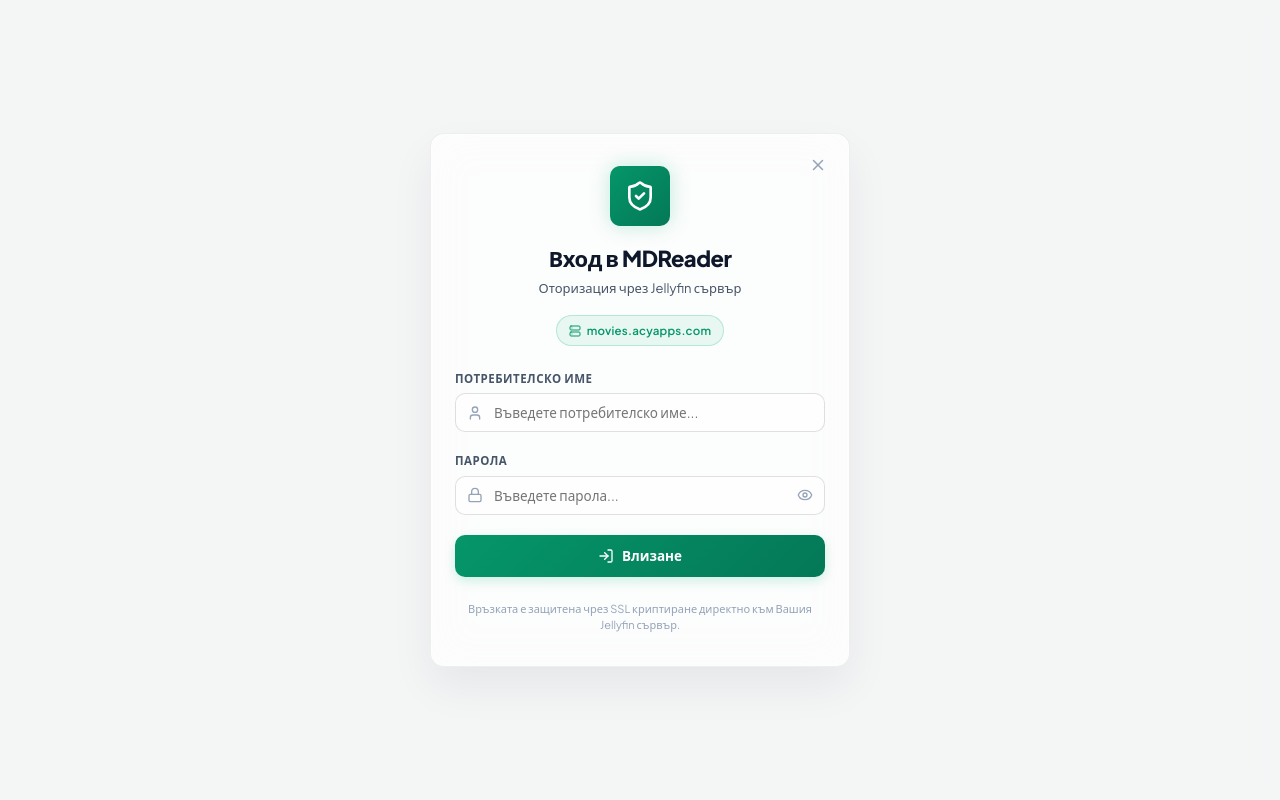
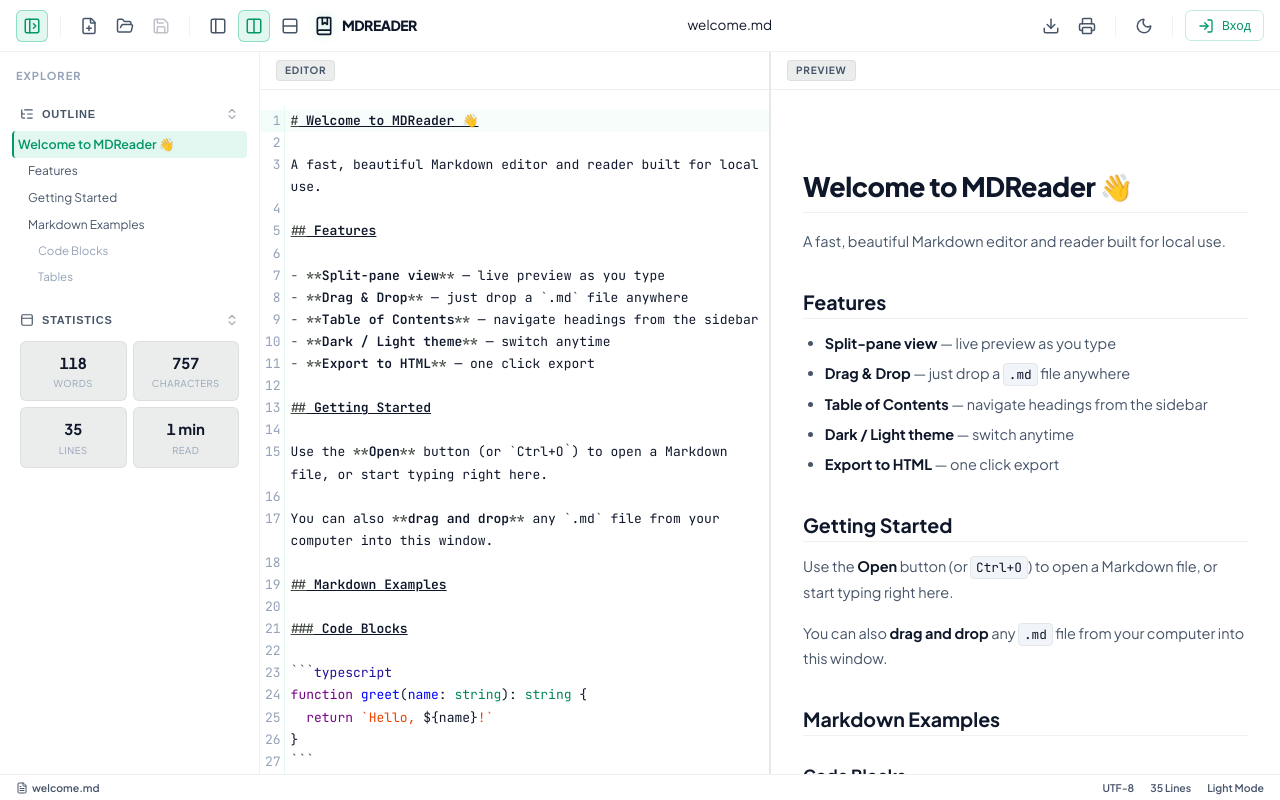
Before and after one commit to ripper8/md-reader, a React (Vite) app: page / in a window 1280 px wide. Built offline with nearby package versions, Linux system fonts and the light colour scheme.

Commit message:
feat: integrate Dashboard, Login modal, and auto-save in App.tsx

```diff
--- a/src/App.tsx
+++ b/src/App.tsx
@@ -1,12 +1,21 @@
 import { useCallback, useEffect, useRef, useState } from 'react'
-import { FileText, Upload, BookMarked, FolderOpen } from 'lucide-react'
+import { FileText, Upload } from 'lucide-react'
 import Toolbar from './components/Toolbar'
 import type { ViewMode } from './types'
 import Sidebar from './components/Sidebar'
 import Editor from './components/Editor'
 import Preview from './components/Preview'
 import Login from './components/Login'
+import Dashboard from './components/Dashboard'
 import { parseMarkdown } from './utils/markdown'
+import {
+  getHistory,
+  saveToHistory,
+  removeFromHistory,
+  togglePinHistory,
+  mergeAnonymousHistory
+} from './utils/history'
+import type { HistoryItem } from './utils/history'
 import './index.css'
 
 const DEFAULT_CONTENT = `# Welcome to MDReader 👋
@@ -68,25 +77,49 @@
 
 export default function App() {
   const { isDark, toggle: toggleTheme } = useTheme()
-  const [jellyfinToken, setJellyfinToken] = useState<string | null>(() => {
-    return localStorage.getItem('jellyfin-token')
-  })
   const [jellyfinUser, setJellyfinUser] = useState<string | null>(() => {
     return localStorage.getItem('jellyfin-username')
   })
+  const [history, setHistory] = useState<HistoryItem[]>(() => {
+    return getHistory(localStorage.getItem('jellyfin-username'))
+  })
+  const [isLoginOpen, setIsLoginOpen] = useState(false)
+
+  // Update history list when the active user changes
+  useEffect(() => {
+    setHistory(getHistory(jellyfinUser))
+  }, [jellyfinUser])
 
   const handleLoginSuccess = (token: string, username: string) => {
+    // Merge anonymous history entries into the user's history
+    mergeAnonymousHistory(username)
+
     localStorage.setItem('jellyfin-token', token)
     localStorage.setItem('jellyfin-username', username)
-    setJellyfinToken(token)
     setJellyfinUser(username)
   }
 
   const handleLogout = () => {
     localStorage.removeItem('jellyfin-token')
     localStorage.removeItem('jellyfin-username')
-    setJellyfinToken(null)
     setJellyfinUser(null)
+  }
+
+  const handleSelectHistoryFile = (fileContent: string, name: string) => {
+    fileHandleRef.current.handle = null
+    setContent(fileContent)
+    setFileName(name)
+    setIsModified(false)
+  }
+
+  const handleDeleteHistoryFile = (id: string) => {
+    const updated = removeFromHistory(id, jellyfinUser)
+    setHistory(updated)
+  }
+
+  const handleTogglePinHistory = (id: string) => {
+    const updated = togglePinHistory(id, jellyfinUser)
+    setHistory(updated)
   }
 
   const [content, setContent] = useState(() => {
@@ -114,6 +147,19 @@
       localStorage.removeItem('md-filename')
     }
   }, [content, fileName])
+
+  // Debounced auto-save effect for edited documents (saves changes after 3s of inactivity)
+  useEffect(() => {
+    if (!isModified || !fileName || content.trim() === '') return
+
+    const timer = setTimeout(() => {
+      const updated = saveToHistory(fileName, content, jellyfinUser)
+      setHistory(updated)
+      setIsModified(false)
+    }, 3000)
+
+    return () => clearTimeout(timer)
+  }, [content, fileName, isModified, jellyfinUser])
 
   const fileHandleRef = useRef<FileHandleRef>({ handle: null })
   const resizerRef = useRef<HTMLDivElement>(null)
@@ -357,11 +403,7 @@
   }, [content, viewMode])
 
   const viewClass = viewMode === 'editor' ? 'view-editor-only' : viewMode === 'preview' ? 'view-preview-only' : ''
-  const showWelcome = content.trim() === '' && !fileName
-
-  if (!jellyfinToken) {
-    return <Login onLoginSuccess={handleLoginSuccess} />
-  }
+  const showDashboard = content.trim() === '' && !fileName
 
   return (
     <div
@@ -388,28 +430,20 @@
         onExportHtml={handleExportHtml}
         onPrint={handlePrint}
         onLogout={handleLogout}
+        onOpenLogin={() => setIsLoginOpen(true)}
       />
       <div className="app-body">
-        {hasSidebar && <Sidebar content={content} activeHeading={activeHeading} />}
-        {showWelcome ? (
-          <div className="welcome-screen">
-            <div className="welcome-logo"><BookMarked size={48} /></div>
-            <h1 className="welcome-title">MDReader</h1>
-            <p className="welcome-subtitle">A simple, beautiful, and fast Markdown editor for your local files.</p>
-            <div className="welcome-actions">
-              <button className="btn btn-primary" onClick={handleOpen}>
-                <FolderOpen size={16} /> Open a File
-              </button>
-              <button className="btn btn-ghost" onClick={handleNew} style={{ borderColor: 'var(--border)' }}>
-                Create New File
-              </button>
-            </div>
-            <div className="welcome-shortcut">
-              <span>Or drag & drop a</span>
-              <kbd>.md</kbd>
-              <span>file anywhere</span>
-            </div>
-          </div>
+        {hasSidebar && !showDashboard && <Sidebar content={content} activeHeading={activeHeading} />}
+        {showDashboard ? (
+          <Dashboard
+            history={history}
+            username={jellyfinUser}
+            onOpenFile={handleOpen}
+            onNewFile={handleNew}
+            onSelectFile={handleSelectHistoryFile}
+            onDeleteFile={handleDeleteHistoryFile}
+            onTogglePin={handleTogglePinHistory}
+          />
         ) : (
           <main className={`editor-area ${viewClass}`}>
             <div className="pane" ref={editorPaneRef}>
@@ -448,6 +482,14 @@
           <div className="drag-overlay-subtext">Supports .md, .markdown, and .mdx</div>
         </div>
       </div>
+
+      {/* Login Modal Overlay */}
+      {isLoginOpen && (
+        <Login
+          onLoginSuccess={handleLoginSuccess}
+          onClose={() => setIsLoginOpen(false)}
+        />
+      )}
     </div>
   )
 }
--- a/src/components/Dashboard.tsx
+++ b/src/components/Dashboard.tsx
@@ -1,6 +1,6 @@
-import React, { useState, useMemo } from 'react'
+import { useState, useMemo } from 'react'
 import { FileText, FolderOpen, FilePlus, Pin, Trash2, Search, Sparkles } from 'lucide-react'
-import { HistoryItem } from '../utils/history'
+import type { HistoryItem } from '../utils/history'
 
 interface DashboardProps {
   history: HistoryItem[]
```
